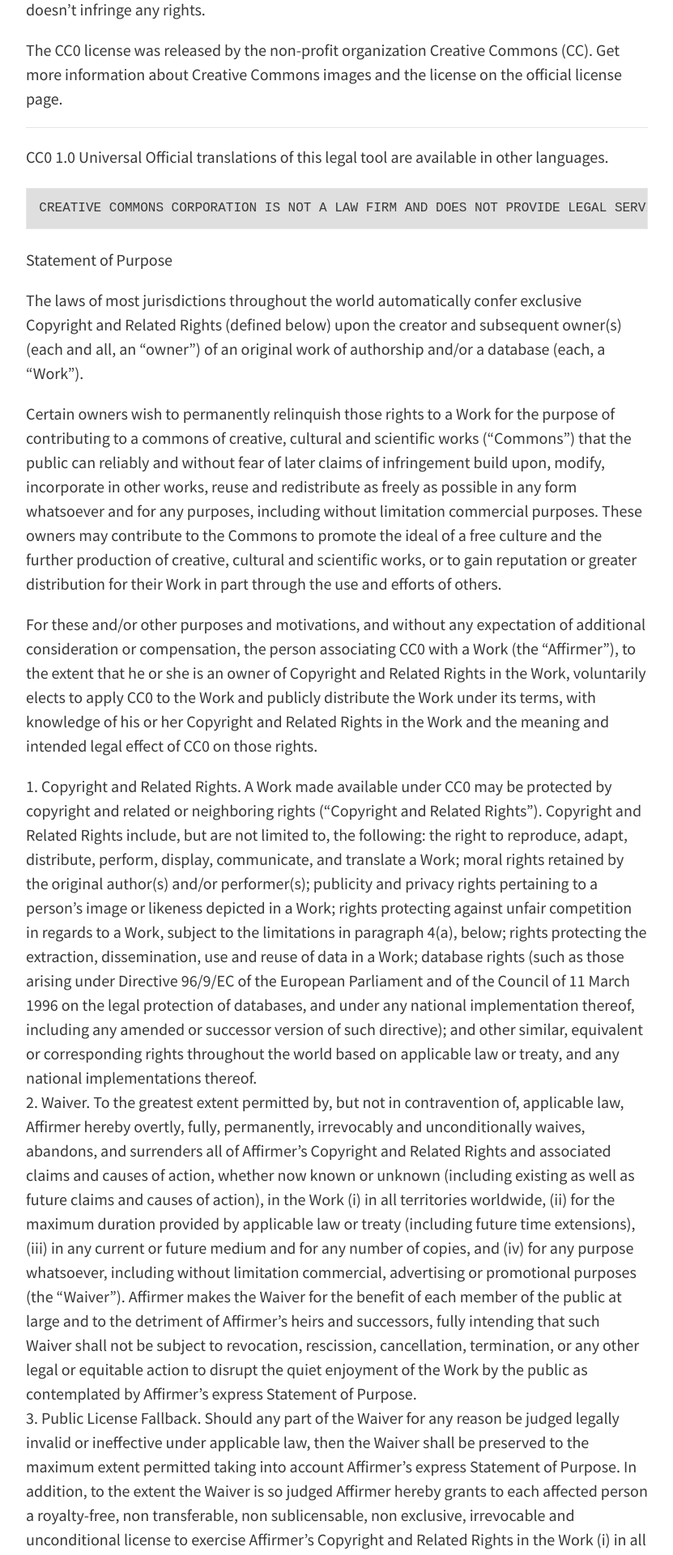
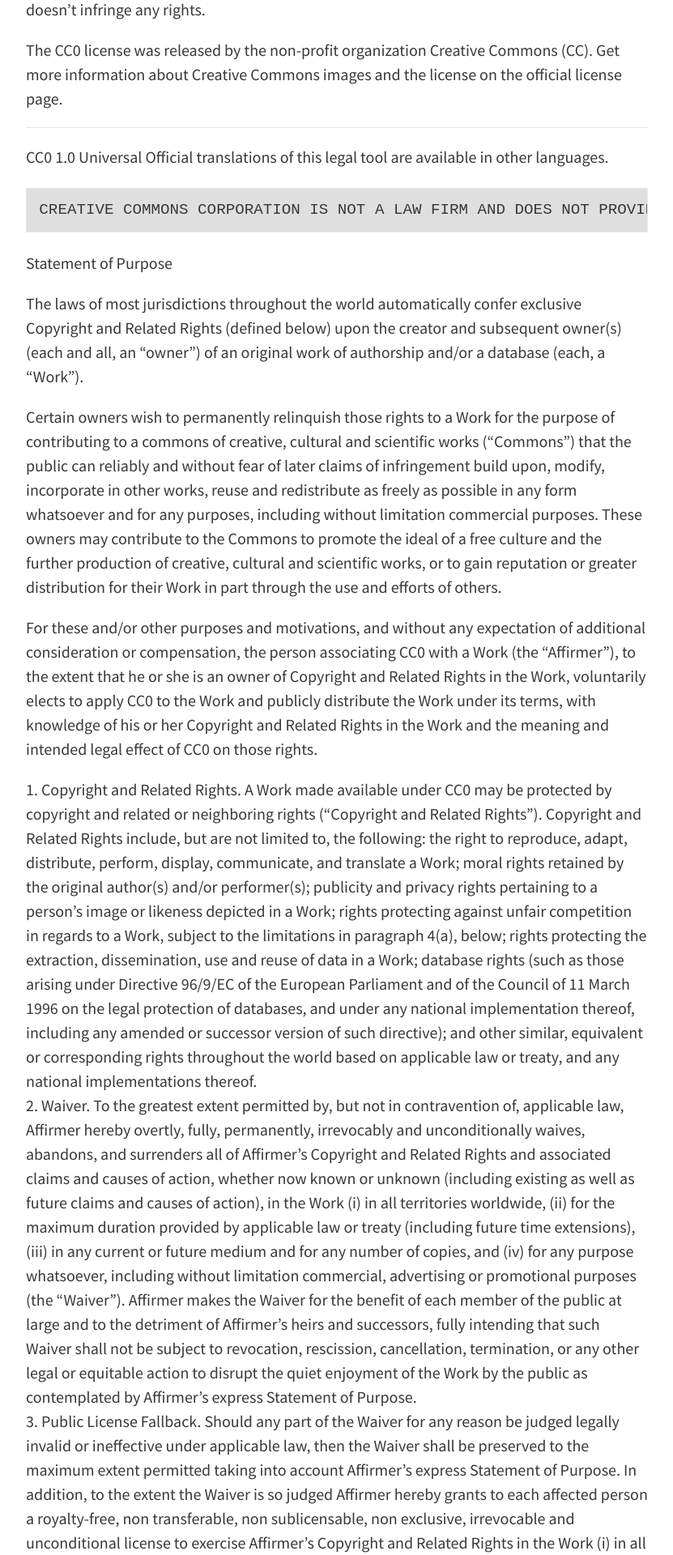
Before and after one commit to Gforcex/GforceX.github.io, a Jekyll site: the page built from assets/img/pexels/README.md, in a window 1280 px wide. Shown: the part 677-2597 px from the top of the page at 81% size, without its empty margins (224-1055 px from the left). Built offline with Jekyll 4.4.1, drawn with Linux system fonts in a browser that asks for light colours; our own code applies the rules of GitHub Pages for plain Markdown files.

Commit message:
Update _highlighting.scss

```diff
--- a/_sass/external/_highlighting.scss
+++ b/_sass/external/_highlighting.scss
@@ -1,6 +1,6 @@
 .highlight{
   margin: 3% 0%;
-  font-size: 1.0rem;
+  font-size: 1.2rem;
 }
   pre{
     background-color: $highlight-background-color;
```
